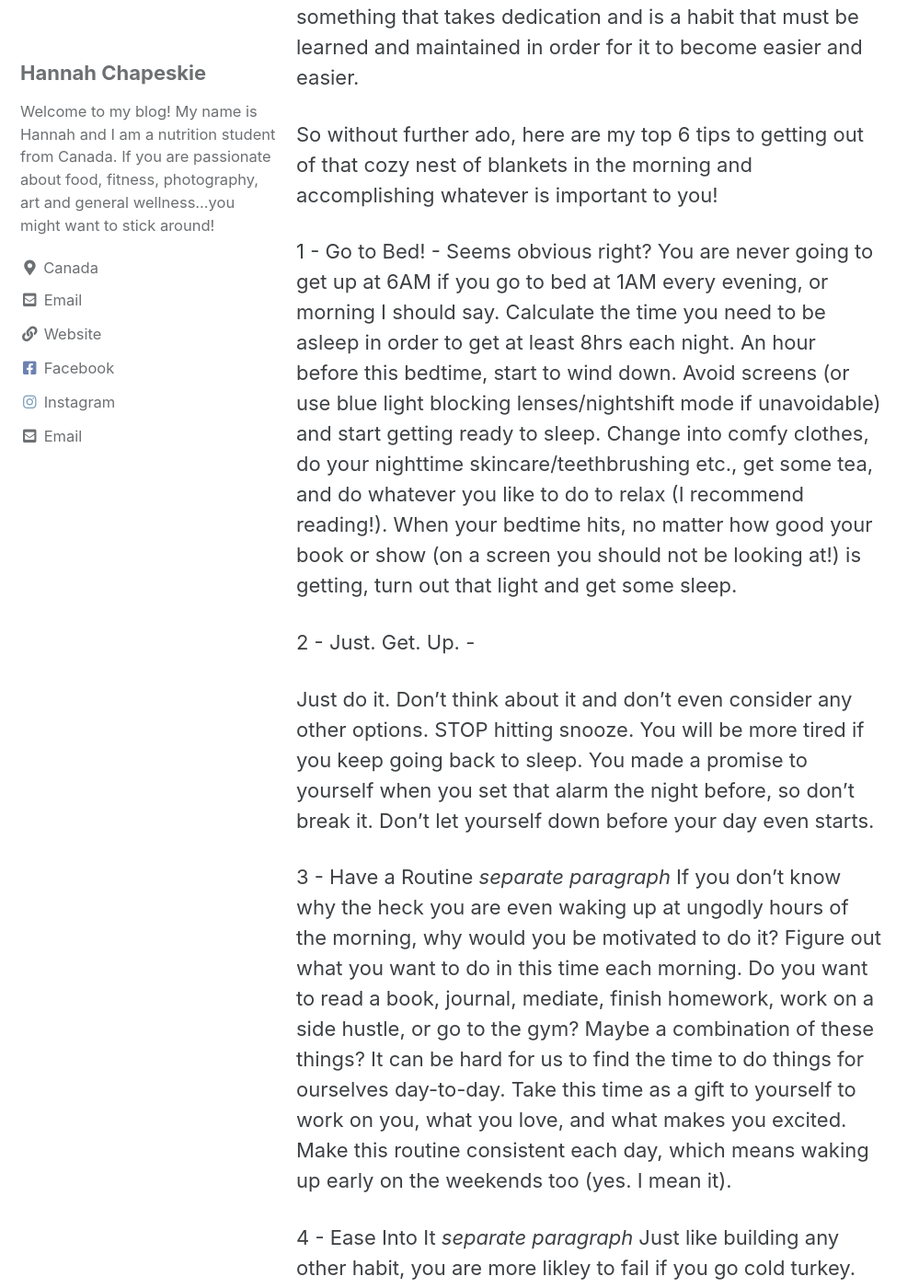
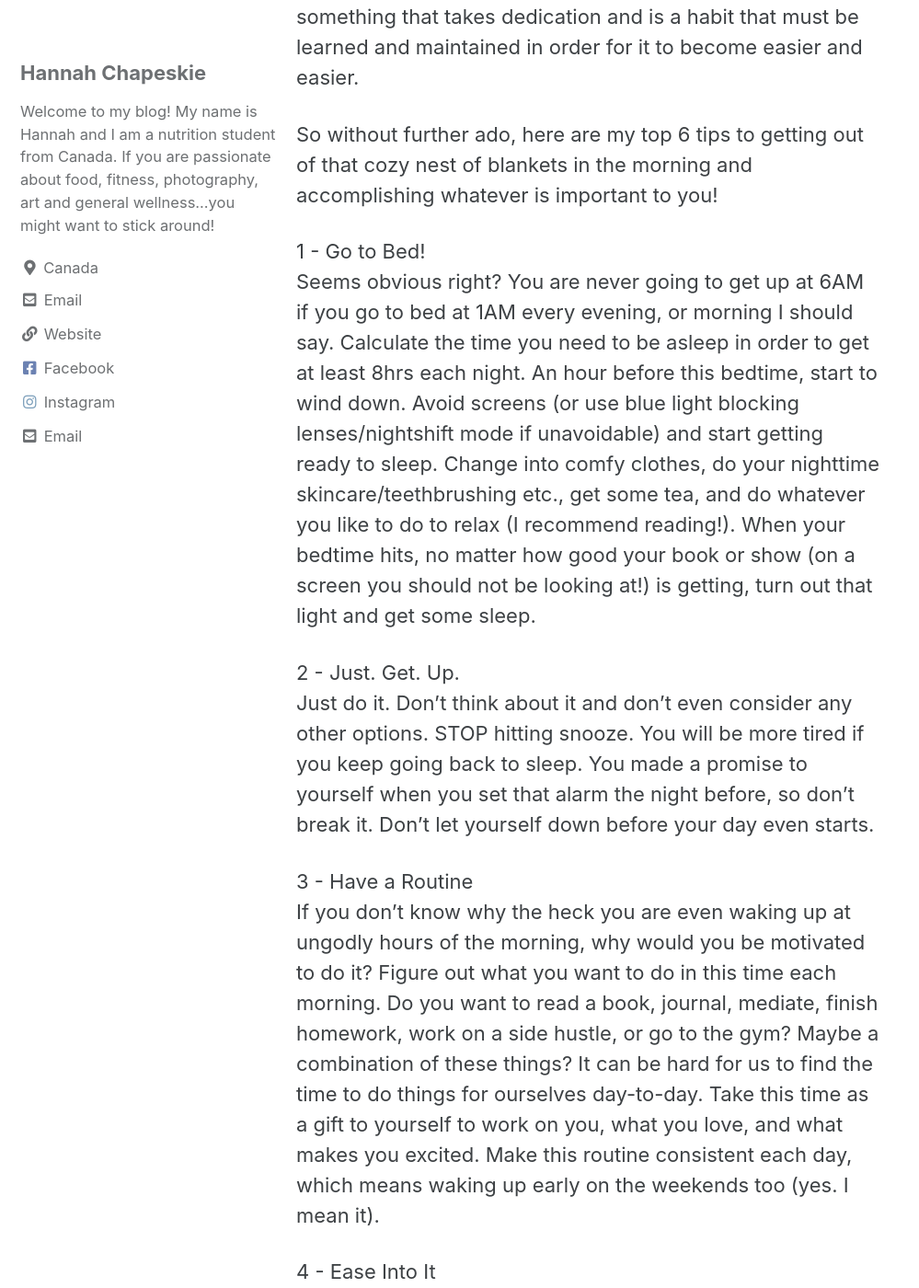
Before and after one commit to dylanbabel/yinandyams, a Jekyll site: the page built from _posts/2020-03-11-rise-and-oh-come-on-you-can-do-it.md, in a window 1280 px wide and 1400 px high, scrolled down 911 px. Shown: the whole window at 92% size, without its empty margins (0-999 px from the left). Built offline with Jekyll 4.4.1, drawn with Linux system fonts in a browser that asks for light colours; cached includes are drawn as plain includes; some of the changed text lies outside the part shown.

Commit message:
Update 2020-03-11-rise-and-oh-come-on-you-can-do-it.md

```diff
--- a/_posts/2020-03-11-rise-and-oh-come-on-you-can-do-it.md
+++ b/_posts/2020-03-11-rise-and-oh-come-on-you-can-do-it.md
@@ -28,24 +28,23 @@ I don't recall being a morning person for most of my teenage life. My mom would
  So without further ado, here are my top 6 tips to getting out of that cozy nest of blankets in the morning and accomplishing whatever is important to you!
 
 
-1 - Go to Bed! -
+1 - Go to Bed! <br>
 Seems obvious right? You are never going to get up at 6AM if you go to bed at 1AM every evening, or morning I should say. Calculate the time you need to be asleep in order to get at least 8hrs each night. An hour before this bedtime, start to wind down. Avoid screens (or use blue light blocking lenses/nightshift mode if unavoidable) and start getting ready to sleep. Change into comfy clothes, do your nighttime skincare/teethbrushing etc., get some tea, and do whatever you like to do to relax (I recommend reading!).  When your bedtime hits, no matter how good your book or show (on a screen you should not be looking at!) is getting, turn out that light and get some sleep.
 
 
-2 - Just. Get. Up. -
-
+2 - Just. Get. Up. <br>
 Just do it. Don't think about it and don't even consider any other options. STOP hitting snooze. You will be more tired if you keep going back to sleep. You made a promise to yourself when you set that alarm the night before, so don't break it. Don't let yourself down before your day even starts.
 
 
-3 - Have a Routine *separate paragraph*
+3 - Have a Routine <br>
 If you don't know why the heck you are even waking up at ungodly hours of the morning, why would you be motivated to do it? Figure out what you want to do in this time each morning. Do you want to read a book, journal, mediate, finish homework, work on a side hustle, or go to the gym? Maybe a combination of these things? It can be hard for us to find the time to do things for ourselves day-to-day. Take this time as a gift to yourself to work on you, what you love, and what makes you excited. Make this routine consistent each day, which means waking up early on the weekends too (yes. I mean it).
 
 
-4 - Ease Into It *separate paragraph*
+4 - Ease Into It <br>
 Just like building any other habit, you are more likley to fail if you go cold turkey. Try easing your way into an early schedule by waking up a little earlier each week until waking up at your goal time seems manageable. This could look like setting your alarm 15mins, 30mins or even an hour earlier each week. It all depends on how difficult early rising is for you, and how soon you want to be getting up at your goal time. (But if jumping right in to a new routine is your style...hello fellow type A's...go for it!)
 
 
-5 - Get a Friend or Partner Involved *separate paragraph*
+5 - Get a Friend or Partner Involved -
 Now this one just might get you an eye role and a "Not in your wildest dreams". However, if you are able to find someone that is willing to get up with you, it can help you to be accountable and stay consistent. This is especially helpful if you are living with a partner (as it is very easy to just stay cozy in that blanket nest together), or a roommate. In addition, this tip is good when you are looking to include a morning activity such as the gym that can be done together. However, if you plan to spend this time on your own in silence, you may wish to skip this one.
 
 
```
